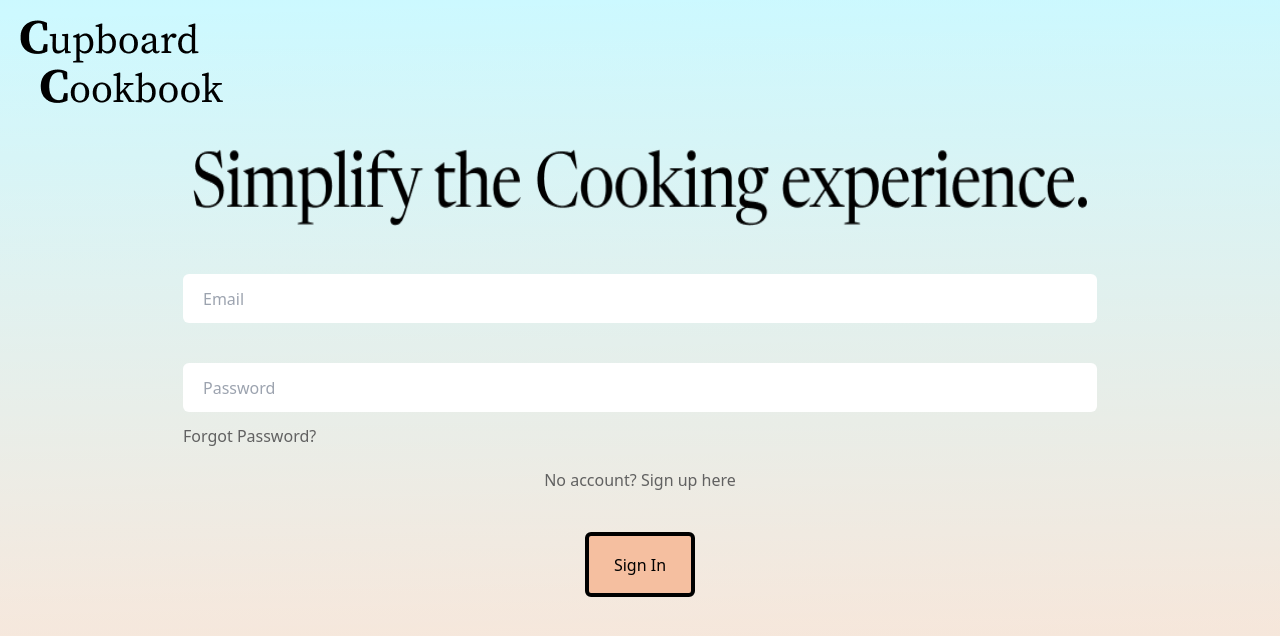
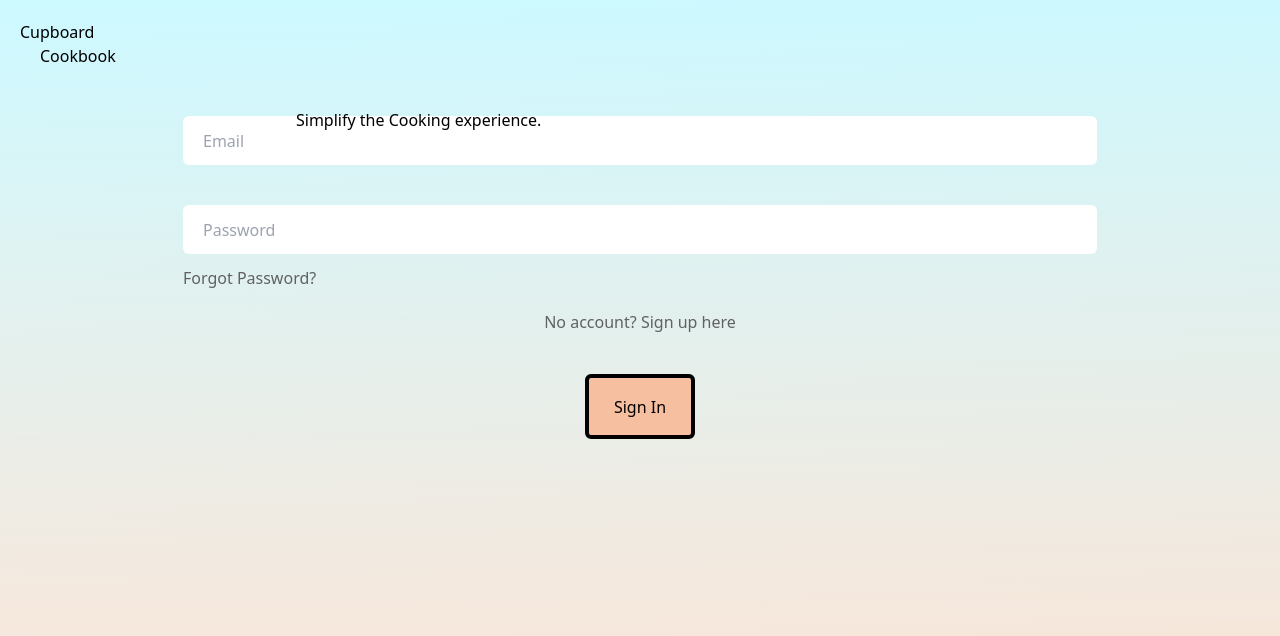
Before and after one commit to James-Garden/com3014-project, a Vue app in the folder frontend/: page /signin in a window 1280 px wide. Shown: the top 636 px of the page. Built offline with nearby package versions, Linux system fonts and the light colour scheme.

Commit message:
Front-End fix
Fix Image to Text

```diff
--- a/frontend/src/components/AccountSetting.vue
+++ b/frontend/src/components/AccountSetting.vue
@@ -5,17 +5,18 @@
     <div class="pt-5 pl-5">
       <div>
         <button>
-          <router-link to="/"><img src="../assets/Cupboard.png" alt="" /></router-link>
+          <router-link to="/"><p class="text_nop">Cupboard</p></router-link>
         </button>
       </div>
       <div class="ml-5">
         <button>
-          <router-link to="/"><img src="../assets/Cookbook.png" alt="" /></router-link>
+          <router-link to="/"><p class="text_nop">Cookbook</p></router-link>
         </button>
       </div>
     </div>
     <div class="flex justify-center mt-6 px-10">
-      <img class="w-[457px] h-[77px]" src="../assets/AccountSettings.png" alt="" srcset="" />
+      <!-- <img class="w-[457px] h-[77px]" src="../assets/AccountSettings.png" alt="" srcset="" /> -->
+      <p class="text_ok">Account Settings</p>
     </div>
     <div class="flex mt-12 justify-center">
       <form>
--- a/frontend/src/components/HomePage.vue
+++ b/frontend/src/components/HomePage.vue
@@ -6,22 +6,24 @@
       <div class="pt-5 pl-5">
         <div>
           <button>
-            <router-link to="/"><img src="../assets/Cupboard.png" alt="" /></router-link>
+            <router-link to="/"><p class="text_nop">Cupboard</p></router-link>
           </button>
         </div>
         <div class="ml-5">
           <button>
-            <router-link to="/"><img src="../assets/Cookbook.png" alt="" /></router-link>
+            <router-link to="/"><p class="text_nop">Cookbook</p></router-link>
           </button>
         </div>
       </div>
 
       <div class="absolute left-[20%] mt-10 px-10">
-        <img class="w-[894px] h-[77px]" src="../assets/Simplif.png" alt="" srcset="" />
+        <!-- <img class="w-[894px] h-[77px]" src="../assets/Simplif.png" alt="" srcset="" /> -->
+        <p class="text_ok">Simplify the Cooking experience.</p>
       </div>
 
       <div class="absolute top-[40%] left-[10%]">
-        <img class="" src="../assets/dontok.png" alt="" srcset="" />
+        <p class="texts">Don’t know what to cook?</p>
+        <p class="texts">Search by raw ingredients.</p>
         <div class="flex justify-center">
           <button
             class="w-[168px] h-[40px] mt-8 text-[#00635D] text-[18px] border-[1px] border-[#004E49] rounded-[25px] bg-white"
--- a/frontend/src/components/IndividualRecipe.vue
+++ b/frontend/src/components/IndividualRecipe.vue
@@ -5,12 +5,12 @@
     <div class="pt-5 pl-5">
       <div>
         <button>
-          <router-link to="/"><img src="../assets/Cupboard.png" alt="" /></router-link>
+          <router-link to="/"><p class="text_nop">Cupboard</p></router-link>
         </button>
       </div>
       <div class="ml-5">
         <button>
-          <router-link to="/"><img src="../assets/Cookbook.png" alt="" /></router-link>
+          <router-link to="/"><p class="text_nop">Cookbook</p></router-link>
         </button>
       </div>
     </div>
--- a/frontend/src/components/RawRecipe.vue
+++ b/frontend/src/components/RawRecipe.vue
@@ -6,12 +6,12 @@
       <div class="pt-5 pl-5">
         <div>
           <button>
-            <router-link to="/"><img src="../assets/Cupboard.png" alt="" /></router-link>
+            <router-link to="/"><p class="text_nop">Cupboard</p></router-link>
           </button>
         </div>
         <div class="ml-5">
           <button>
-            <router-link to="/"><img src="../assets/Cookbook.png" alt="" /></router-link>
+            <router-link to="/"><p class="text_nop">Cookbook</p></router-link>
           </button>
         </div>
       </div>
@@ -28,7 +28,8 @@
       </div>
     </div>
     <div class="flex justify-center mx-auto">
-      <img class="w-[732px] h-[77px] block" src="../assets/addraw.png" alt="" srcset="" />
+      <!-- <img class="w-[732px] h-[77px] block" src="../assets/addraw.png" alt="" srcset="" /> -->
+      <p class="texts">Add raw ingredients to your virtual pantry.</p>
     </div>
     <div class="mt-10 flex justify-center">
       <div>
--- a/frontend/src/components/RecipePage.vue
+++ b/frontend/src/components/RecipePage.vue
@@ -6,12 +6,12 @@
       <div class="pt-5 pl-5">
         <div>
           <button>
-            <router-link to="/"><img src="../assets/Cupboard.png" alt="" /></router-link>
+            <router-link to="/"><p class="text_nop">Cupboard</p></router-link>
           </button>
         </div>
         <div class="ml-5">
           <button>
-            <router-link to="/"><img src="../assets/Cookbook.png" alt="" /></router-link>
+            <router-link to="/"><p class="text_nop">Cookbook</p></router-link>
           </button>
         </div>
       </div>
@@ -28,7 +28,8 @@
       </div>
 
       <div class="mt-20 flex justify-center pl-60">
-        <img class="w-[532px] h-[67px]" src="../assets/searchss.png" alt="" srcset="" />
+        <!-- <img class="w-[532px] h-[67px]" src="../assets/searchss.png" alt="" srcset="" /> -->
+        <p class="texts pl-16">Search here for recipies</p>
       </div>
     </div>
     <div class="mt-10 flex justify-center">
--- a/frontend/src/components/ResultsPage.vue
+++ b/frontend/src/components/ResultsPage.vue
@@ -5,13 +5,13 @@
     <div class="pt-5 pl-5">
       <div>
         <button>
-          <router-link to="/"><img src="../assets/Cupboard.png" alt="" /></router-link>
-        </button>
-      </div>
-      <div class="ml-5">
-        <button>
-          <router-link to="/"><img src="../assets/Cookbook.png" alt="" /></router-link>
-        </button>
+            <router-link to="/"><p class="text_nop">Cupboard</p></router-link>
+          </button>
+        </div>
+        <div class="ml-5">
+          <button>
+            <router-link to="/"><p class="text_nop">Cookbook</p></router-link>
+          </button>
       </div>
     </div>
     <h1 class="text-center text-3xl font-serif mb-5">Search Results</h1>
--- a/frontend/src/components/SavedRecipes.vue
+++ b/frontend/src/components/SavedRecipes.vue
@@ -5,12 +5,12 @@
     <div class="pt-5 pl-5">
       <div>
         <button>
-          <router-link to="/"><img src="../assets/Cupboard.png" alt="" /></router-link>
+          <router-link to="/"><p class="text_nop">Cupboard</p></router-link>
         </button>
       </div>
       <div class="ml-5">
         <button>
-          <router-link to="/"><img src="../assets/Cookbook.png" alt="" /></router-link>
+          <router-link to="/"><p class="text_nop">Cookbook</p></router-link>
         </button>
       </div>
     </div>
--- a/frontend/src/components/SignIn.vue
+++ b/frontend/src/components/SignIn.vue
@@ -26,18 +26,19 @@ async function signIn() {
     <div class="pt-5 pl-5">
       <div>
         <button>
-          <router-link to="/"><img src="../assets/Cupboard.png" alt="" /></router-link>
+          <router-link to="/"><p class="text_nop">Cupboard</p></router-link>
         </button>
       </div>
       <div class="ml-5">
         <button>
-          <router-link to="/"><img src="../assets/Cookbook.png" alt="" /></router-link>
+          <router-link to="/"><p class="text_nop">Cookbook</p></router-link>
         </button>
       </div>
     </div>
-    <div class="flex justify-center mt-10 px-10">
-      <img class="w-[894px] h-[77px]" src="../assets/Simplif.png" alt="" srcset="" />
-    </div>
+    <div class="absolute left-[20%] mt-10 px-10">
+        <!-- <img class="w-[894px] h-[77px]" src="../assets/Simplif.png" alt="" srcset="" /> -->
+        <p class="text_ok">Simplify the Cooking experience.</p>
+      </div>
     <div class="flex mt-12 justify-center">
       <form @submit.prevent="signIn">
         <div>
--- a/frontend/src/components/SignUp.vue
+++ b/frontend/src/components/SignUp.vue
@@ -30,17 +30,18 @@ async function signUp() {
     <div class="pt-5 pl-5">
       <div>
         <button>
-          <router-link to="/"><img src="../assets/Cupboard.png" alt="" /></router-link>
+            <router-link to="/"><p class="text_nop">Cupboard</p></router-link>
           </button>
         </div>
         <div class="ml-5">
           <button>
-          <router-link to="/"><img src="../assets/Cookbook.png" alt="" /></router-link>
+            <router-link to="/"><p class="text_nop">Cookbook</p></router-link>
           </button>
       </div>
     </div>
-    <div class="flex justify-center mt-10 px-10">
-      <img class="w-[894px] h-[77px]" src="../assets/Simplif.png" alt="" srcset="" />
+    <div class="absolute left-[20%] mt-10 px-10">
+        <!-- <img class="w-[894px] h-[77px]" src="../assets/Simplif.png" alt="" srcset="" /> -->
+        <p class="text_ok">Simplify the Cooking experience.</p>
       </div>
     <div class="flex mt-12 justify-center">
       <form @submit.prevent="signUp">
```
Lines whose indentation alone changed are shown as unchanged.
